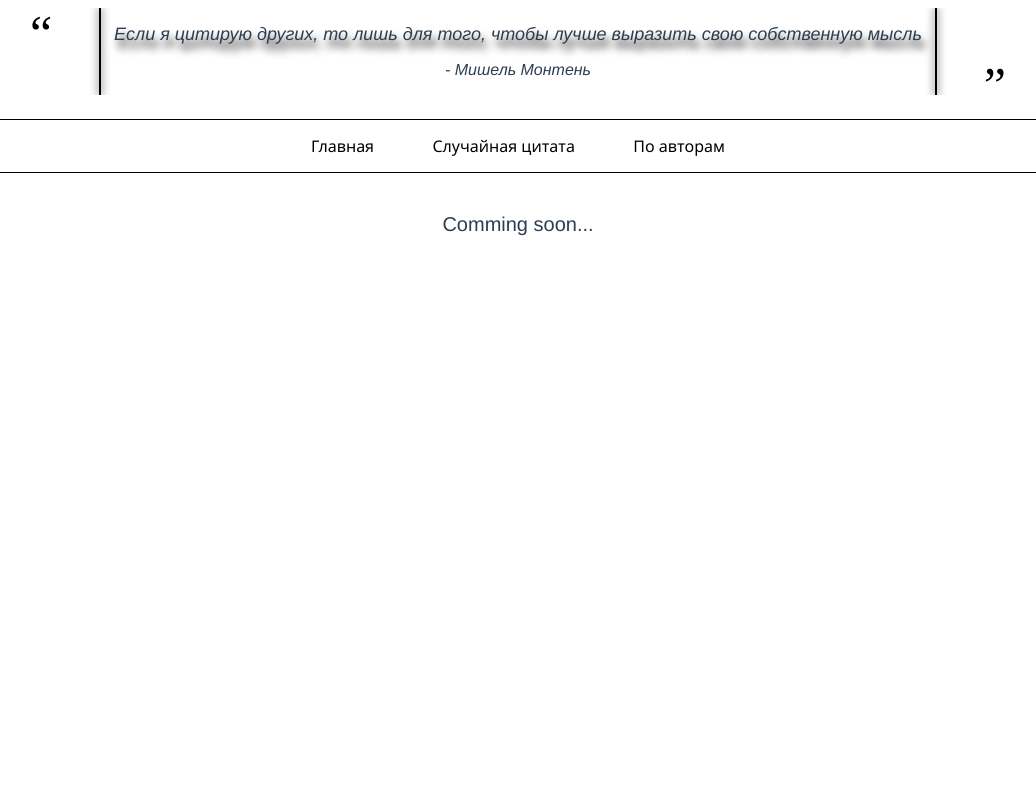
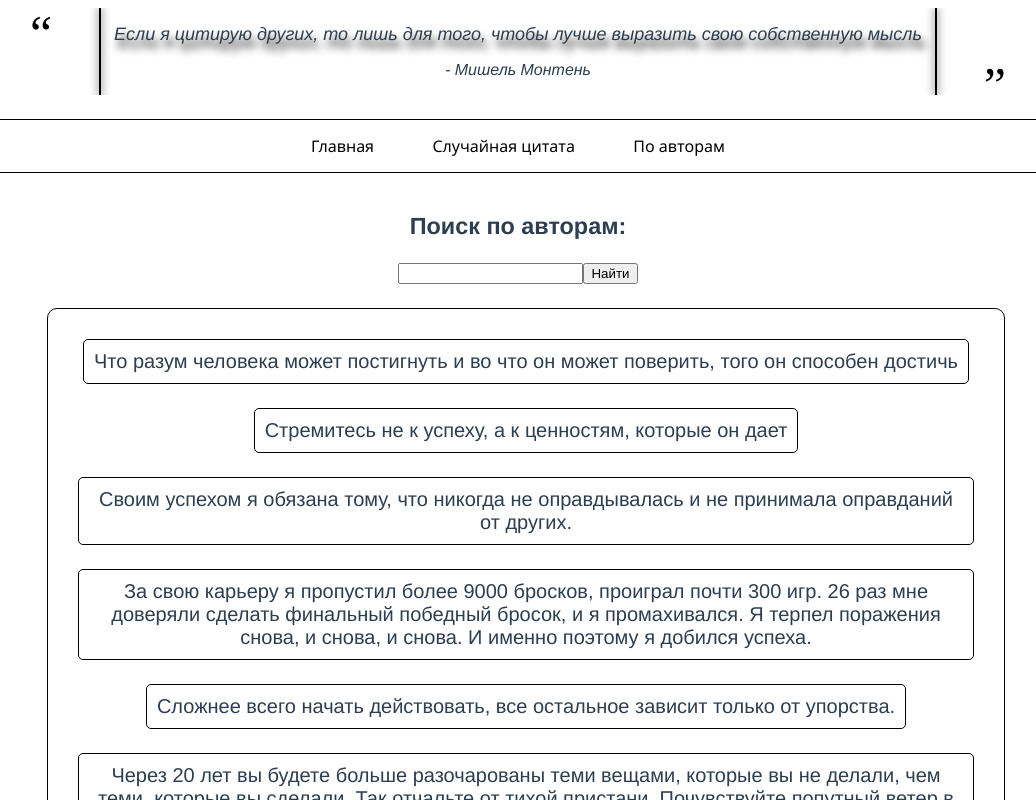
Before and after one commit to beautiful-cookie/cite-for-every-day, a Vue app: page /Authors-filter in a window 1280 px wide. Shown: the top 800 px of the page, without its empty margins (122-1158 px from the left). Built offline with nearby package versions, Linux system fonts and the light colour scheme.

Commit message:
added input area to authorsfilter

```diff
--- /dev/null
+++ b/src/components/Author.vue
@@ -0,0 +1,30 @@
+<template>
+    <div>
+        <div class="author">
+            {{this.author}}
+        </div>
+    </div>
+</template>
+
+<script>
+export default {
+    props: {
+        author: {
+            type: String,
+            required: true
+        },
+        index: Number
+    }
+}
+</script>
+
+<style scoped>
+.author
+{
+    display: flex;
+    justify-content: center;
+    align-items: center;
+    padding: 10px;
+    border: 1px solid black;
+}
+</style>
--- /dev/null
+++ b/src/components/Authors.vue
@@ -0,0 +1,28 @@
+<template>
+    <div class="wrapper">
+        <div>
+            <Author v-for="(author, i) of authorsList"
+                    v-bind:author="author"
+                    v-bind:index="i" />
+        </div>
+    </div>
+</template>
+
+<script>
+import Author from '@/components/Author.vue'
+
+export default {
+    components: {
+        Author
+    },
+    props: ['authorsList']
+}
+</script>
+
+<style scoped>
+.wrapper
+{
+    height: 30vh;
+    overflow: scroll;
+}
+</style>
--- /dev/null
+++ b/src/components/Cites.vue
@@ -0,0 +1,26 @@
+<template>
+    <div class="cite">
+        {{cite}}
+    </div>
+</template>
+
+<script>
+export default {
+    props: {
+        cite: String,
+        author: String
+    }
+}
+</script>
+
+<style scoped>
+.cite
+{
+    display: flex;
+    justify-content: center;
+    align-items: center;
+    padding: 10px;
+    border: 1px solid black;
+    border-radius: 5px;
+}
+</style>
--- a/src/views/AuthorsFilter.vue
+++ b/src/views/AuthorsFilter.vue
@@ -1,8 +1,80 @@
 <template>
     <div class="message">
-        Comming soon...
+        <h3>Поиск по авторам: </h3>
+        <div class="input-form">
+            <input type="text" v-model="inputTxt">
+            <button v-on:click="saveInpValue">Найти</button>
+        </div>
+
+        <div class="cites-container">
+            <div class="cites-wrapper">
+                <Cites v-for="cite of findCites()"
+                    v-bind:cite="cite" />
+            </div>
+        </div>
     </div>
 </template>
+
+<script>
+import quotes from '@/assets/quotes.json'
+import Authors from '@/components/Authors.vue'
+import Cites from '@/components/Cites.vue'
+
+export default {
+    data() {
+        return {
+            inputTxt: '',
+            cites: '',
+            inputValue: '',
+            citesAndAuthors: []
+        }
+    },
+    components: {
+        Authors, Cites
+    },
+    methods: {
+        collectAuthors() {
+            let citesArrStringify = JSON.stringify(quotes)
+            let citesArr = JSON.parse(citesArrStringify).quotes
+            let authorsArr = []
+            for (let i = 0; i < citesArr.length; i++) {
+                authorsArr.push(citesArr[i].author)
+            }
+
+            return authorsArr
+        },
+        copyTextArea() {
+            let inp = this.inputTxt
+            this.inputTxt = ''
+            return inp
+        },
+        findCites() {
+            let cites = []
+
+            let citesArrStringify = JSON.stringify(quotes)
+            let citesArr = JSON.parse(citesArrStringify).quotes
+            let authorsArr = []
+            for (let i = 0; i < citesArr.length; i++) {
+                authorsArr.push(citesArr[i].author)
+            }
+
+
+            for (let i = 0; i < citesArr.length; i++) {
+                if (citesArr[i].author.includes(this.inputValue)) {
+                    cites.push(citesArr[i].quote)
+                }
+            }
+
+
+            return cites
+        },
+        saveInpValue() {
+            this.inputValue = this.inputTxt
+            this.inputTxt = ''
+        }
+    }
+}
+</script>
 
 <style>
 .message
@@ -10,4 +82,50 @@
     margin-top: 5vh;
     font-size: 20px;
 }
+
+.authors-wrapper
+{
+    display: flex;
+    justify-content: center;
+    align-items: center;
+    max-width: 100vw;
+}
+
+.authors
+{
+    display: flex;
+    flex-direction: column;
+    justify-content: center;
+    align-items: center;
+    max-width: 70vw;
+}
+
+.input-form
+{
+    display: flex;
+    justify-content: center;
+    align-items: center;
+}
+
+.cites-container
+{
+    display: flex;
+    justify-content: center;
+    align-items: center;
+    width: 100vw;
+}
+
+.cites-wrapper
+{
+    display: flex;
+    flex-direction: column;
+    justify-content: center;
+    align-items: center;
+    gap: 3vh;
+    margin-top: 3vh;
+    padding: 30px;
+    border: 1px solid black;
+    border-radius: 10px;
+    width: 70vw;
+}
 </style>
```
